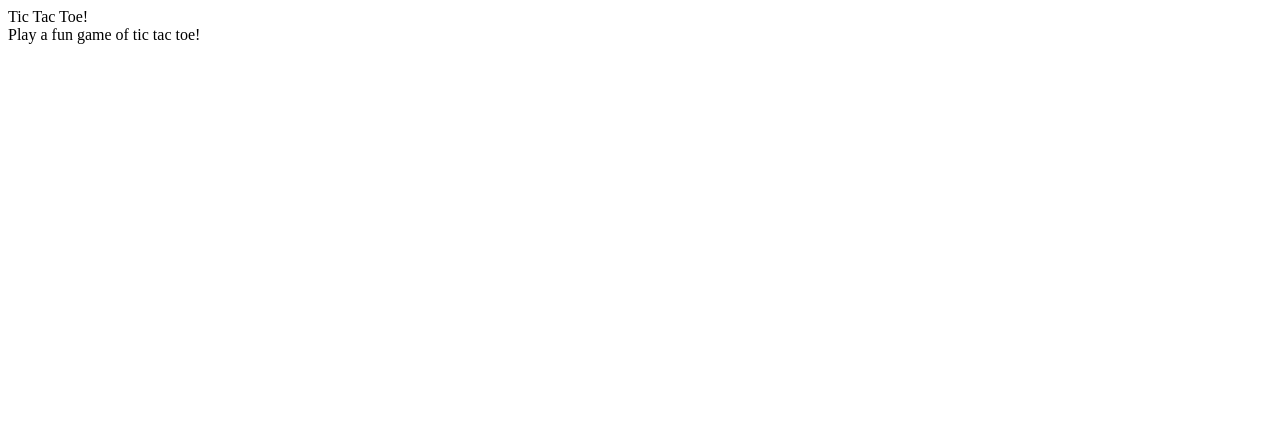
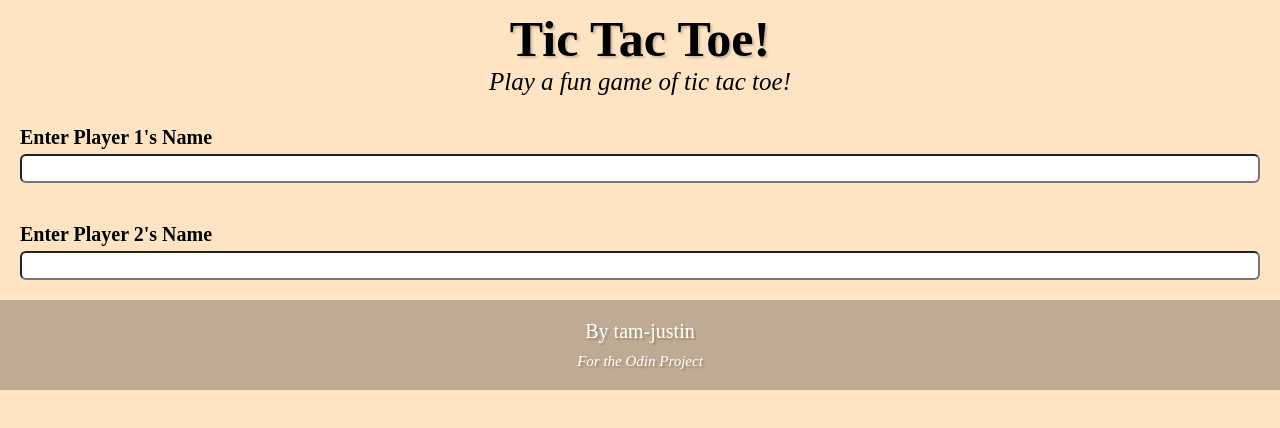
Before and after one commit to tam-justin/odin-tic-tac-toe, a plain HTML site: page index.html in a window 1280 px wide. Drawn offline with Linux system fonts and the light colour scheme.

Commit message:
added user inputs, header, footer

```diff
--- a/css/styles.css
+++ b/css/styles.css
@@ -0,0 +1,79 @@
+html, body{
+    margin: 0;
+    padding: 0;
+}
+
+body {
+    background-color: bisque;
+    display: flex;
+    flex-direction: column;
+}
+
+.header {
+    display: flex;
+    justify-content: center;
+    flex-direction: column;
+    align-items: center;
+    padding: 10px;
+}
+
+.header .title {
+    font-size: 50px;
+    font-weight: bold;
+    text-shadow: 2px 2px 2px rgba(0, 0, 0, .2);
+}
+
+.header .desc {
+    font-size: 25px;
+    font-style: italic;
+}
+
+.body {
+
+}
+
+.left-side, .right-side {
+    display: flex;
+    flex-direction: column;
+    gap: 5px;
+    padding: 20px;
+    font-size: 20px;
+    font-weight: bold;
+    flex-basis: 300px;
+}
+
+.nameInput {
+    background-color: white;
+    border-radius: 6px;
+    padding: 5px;
+    font-size: 15px;
+    height: 15px;
+    flex: 1 1 auto;
+}
+
+.board {
+
+}
+
+.div {
+    border: 2px solid black;
+}
+
+.footer {
+    display: flex;
+    flex-direction: column;
+    justify-content: center;
+    align-items: center;
+    flex-wrap: wrap;
+    background: rgba(0, 0, 0, .25);
+    padding: 20px;
+    gap: 10px;
+    text-shadow: 2px 2px 2px rgba(0, 0, 0, .2);
+    color: white;
+    font-size: 20px;
+}
+
+.footer .odin {
+    font-style: italic;
+    font-size: 15px;
+}
--- a/index.html
+++ b/index.html
@@ -17,12 +17,28 @@
 
     <!-- Body -->
     <div class = "body">
+        <!-- Player 1 Side -->
+        <div class="left-side">
+            <label for="player1-name">Enter Player 1's Name</label>
+            <input type="text" class = "nameInput" name = "player1-name">
+        </div>
 
+        <!-- Board -->
+        <div class = "board">
+
+        </div>
+
+        <!-- Player 2 Side -->
+        <div class="right-side">
+            <label for="player1-name">Enter Player 2's Name</label>
+            <input type="text" class = "nameInput" name = "player2-name">
+        </div>
     </div>
 
     <!-- Footer -->
     <div class = "footer">
-
+        <div class="by-line">By tam-justin</div>
+        <div class="odin">For the Odin Project</div>
     </div>
 </body>
 </html>
--- a/js/script.js
+++ b/js/script.js
@@ -1,11 +1,40 @@
 const game = (function gameController(){
     const board = new Array(9);
+
+    const updateMarker = (event) => {
+        const tile = event.target;
+    }
+
+    return {
+        board,
+    }
 })();
 
 const display = (function displayController(){
+    const boardElement = document.querySelector(".board");
 
+    const showBoard = () => {
+        updateBoard();
+    }
+
+    const updateBoard = () => {
+        boardElement.innerHTML = "";
+
+        for(let i = 0; i < game.board.length; i++){
+            const div = document.createElement("div");
+            div.classList.add(".tile");
+            div.innerHTML = game.board[i];
+            div.id = `tile-${i+1}`;
+
+            div.addEventListener("click", game.updateMarker);
+
+            boardElement.appendChild(div);
+        }
+    }
 })();
 
 function createPlayer(name, marker){
     return {name, marker};
 }
+
+display.updateBoard();
```
